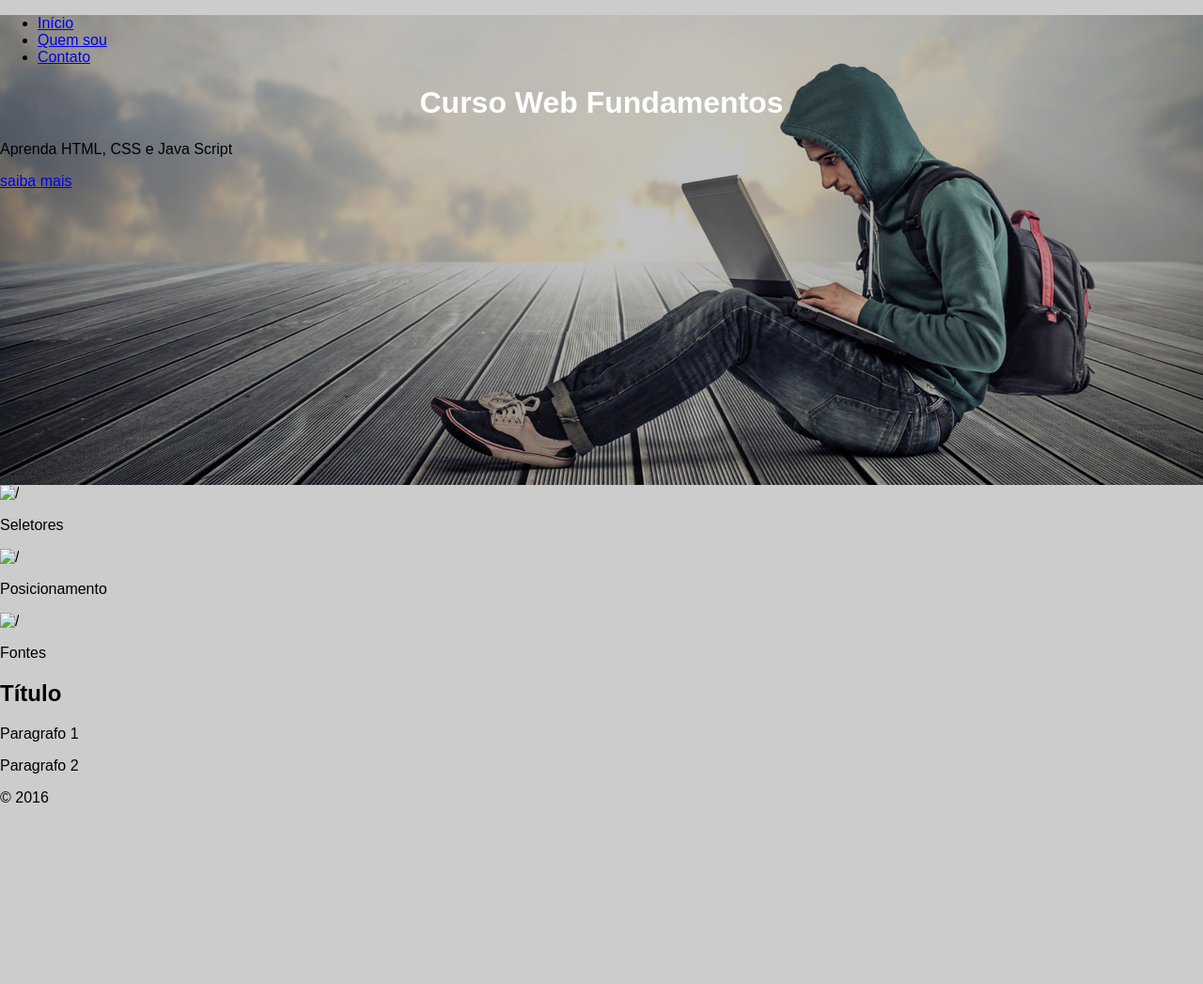
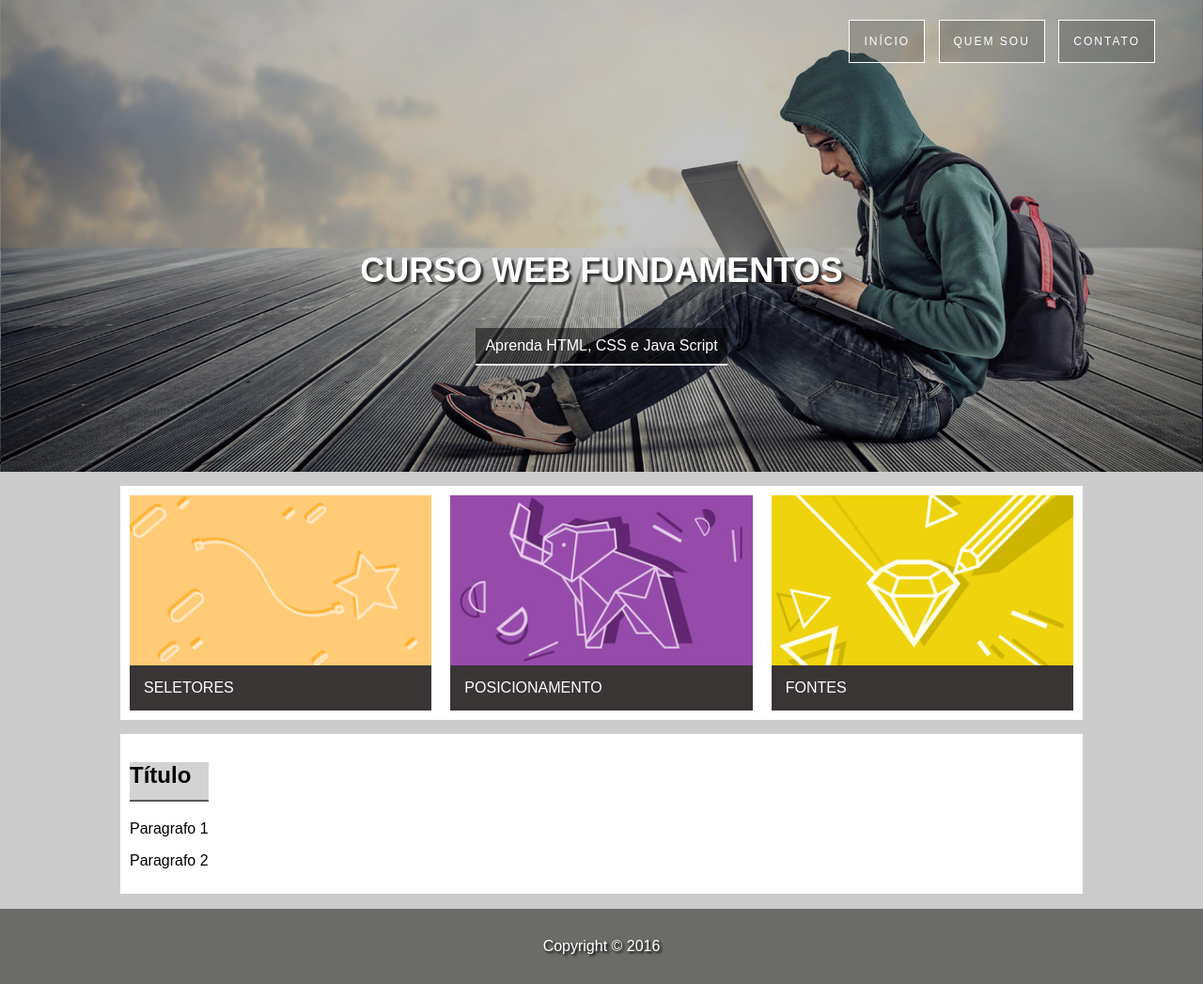
Before and after one commit to Duddamartins/projeto-curso-Web-Design, a plain HTML site: page index.html in a window 1280 px wide. Shown: the whole page at 94% size. Before the commit the page ends 874 px from the top, so only its background shows below. Drawn offline with Linux system fonts and the light colour scheme.

Commit message:
estilizando

```diff
--- a/index.html
+++ b/index.html
@@ -40,37 +40,37 @@
                         Aprenda HTML, CSS e Java Script
                     </p>
                     <a href="/">
-                        saiba mais
                     </a>
                 </div>
             </header>
             <div>
                 <main>
-                    <section>
-                        <div class="card">
-                            <img href="/" alt="/">
+                    <section class="content-section">
+                        <div class="card card-1">
+                            <img src="imagens/card_01.png" alt="icone seletores" />
                             <p>
                                 Seletores
                             </p>
                         </div>
-                        <div class="card">
-                            <img href="/" alt="/">
+                        <div class="card card-2">
+                            <img src="imagens/card_02.jpg" alt="icone posição" />
                             <p>
                                 Posicionamento
                             </p>
                         </div>
-                        <div class="card">
-                            <img href="/" alt="/">
+                        <div class="card card-3">
+                            <img src="imagens/card_03.jpg" alt="icone fonte" />
                             <p>
                                 Fontes
                             </p>
                         </div>
                     </section>
-                    <section>
+                    <section class="content-section">
                         <article>
                             <header>
-                                <h2>
+                                <h2 class="titulo-texto">
                                     Título
+                                <hr>
                                 </h2>
                                 <p>
                                     Paragrafo 1
@@ -84,7 +84,7 @@
                 </main>
             <footer>
                 <p>
-                    &copy; 2016
+                    Copyright &copy; 2016
                 </p>
             </footer>
 
--- a/style.css
+++ b/style.css
@@ -9,9 +9,105 @@ body {
     background-position: right center;
     background-size: cover;
     height: 500px;
+    border: 1px solid transparent;
+}
+
+.hero-content {
+    color: white;
+    text-align: center;
+    margin-top: 200px;
+}
+
+.hero-content p {
+    background-color: rgba(0,0,0, 0.5);
+    display: inline-block;
+    padding: 10px;
+    border-bottom: 2px solid white;
+}
+
+.hero nav ul {
+    text-align: right;
+    margin: 20px 50px 0 0;
+}
+
+.hero nav li {
+    display: inline-block;
+    list-style: none;
+    border: 1px solid white;
+    margin-left: 10px;
+}
+
+.hero nav a {
+    background: rgba(0,0,0, 0.2);
+    display: block;
+    padding: 15px;
+    text-decoration: none;
+    color: white;
+    text-transform: uppercase;
+    font-size: 12px;
+    letter-spacing: 2px;
+}
+
+.hero nav a:hover {
+    background: rgba(0,0,0, 0.5)
 }
 
 h1 {
+    text-transform: uppercase;
+    font-size: 36px;
+    text-shadow: 3px 3px 2px #333;
+}
+
+main {
+    width: 80%;
+    margin: auto;
+}
+
+.card img {
+    width: 100%;
+    display: block;
+}
+
+.content-section {
+    background-color: white;
+    padding: 10px;
+    margin-top: 15px;
+    overflow: auto;
+    display: flex;
+    gap: 2%;
+}
+
+.card {
+    width: 32%;
+
+    box-sizing: border-box;
+}
+
+.card-1, .card-2 {
+
+}
+
+.card p {
+    background-color: #393535;
     color: white;
+    margin: 0;
+    padding: 15px;
+    text-transform: uppercase;
+}
+
+.titulo-texto {
+    background-color: rgb(212, 211, 211);
+}
+
+hr {
+    border: 1px solid rgb(92, 91, 91);
+}
+
+footer {
     text-align: center;
+    color: white;
+    text-shadow: 2px 2px 3px black;
+    height: 80px;
+    background-color: #6b6c68;
+    line-height: 80px;
 }
```
Also changed, not shown: imagens/arte.jpg (deleted), imagens/arte2.jpg (deleted), imagens/arte3.jpg (deleted), imagens/eduarda.png (deleted), imagens/favicon.ico (deleted).
